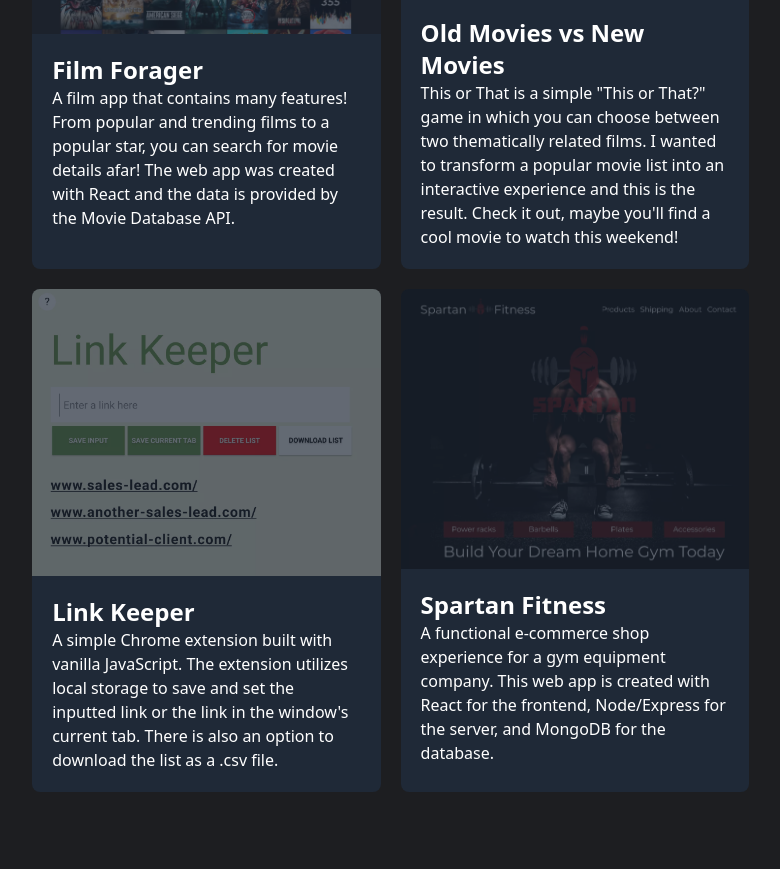
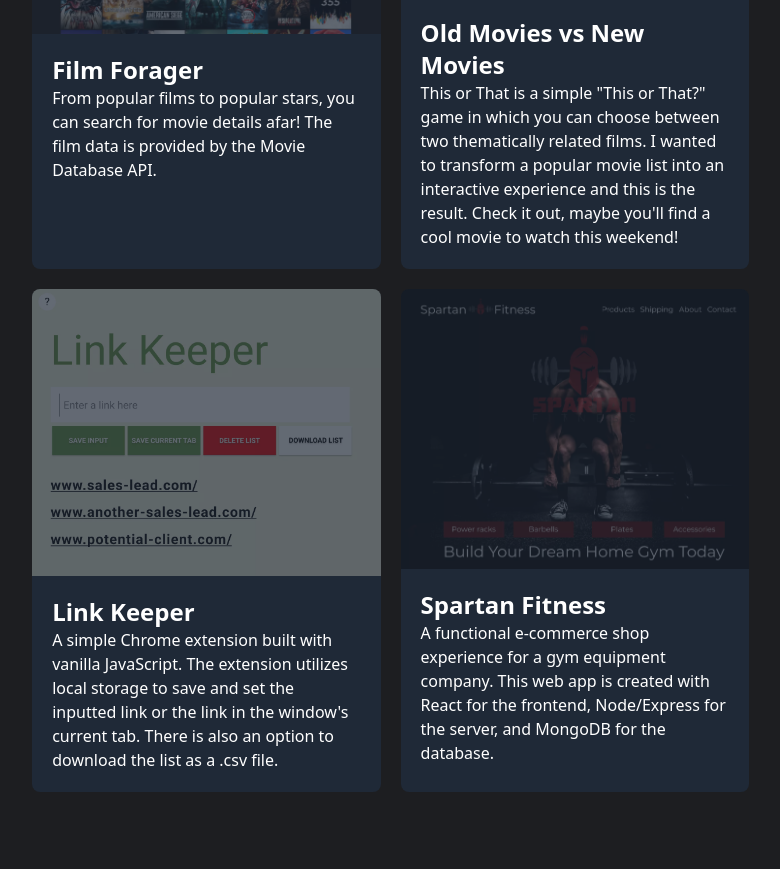
Before and after one commit to HassanSaeed7/port, a website: page frontend/index.html in a window 1280 px wide. Shown: the part 1672-2541 px from the top of the page, without its empty margins (403-1183 px from the left). Drawn offline with nearby package versions, Linux system fonts and the light colour scheme; files that its build step writes are made by us from their sources.

Commit message:
edited head tag

```diff
--- a/frontend/index.html
+++ b/frontend/index.html
@@ -7,6 +7,8 @@
     <link rel="icon" type="image/png" sizes="16x16" href="/favicon-16x16.png">
     <link rel="manifest" href="/site.webmanifest">
     <meta name="viewport" content="width=device-width, initial-scale=1.0" />
+    <script defer src="https://code.iconify.design/2/2.2.1/iconify.min.js"></script>
+    <script defer src="/main.js"></script>
     <link href="/dist/output.css" rel="stylesheet">
     <title>Hassan Saeed - Portfolio</title>
   </head>
@@ -69,9 +71,8 @@
 
              </div>
                 <p>
-                  A film app that contains many features! From popular and
-                  trending films to a popular star, you can search for movie
-                  details afar! The web app was created with React and the data is
+                  From popular films to popular stars, you can search for movie
+                  details afar! The film data is
                   provided by the Movie Database API.
                 </p>
            </div>
@@ -293,6 +294,5 @@
 
 
     </main>
-    <script src="/main.js"></script>
   </body>
 </html>
```
